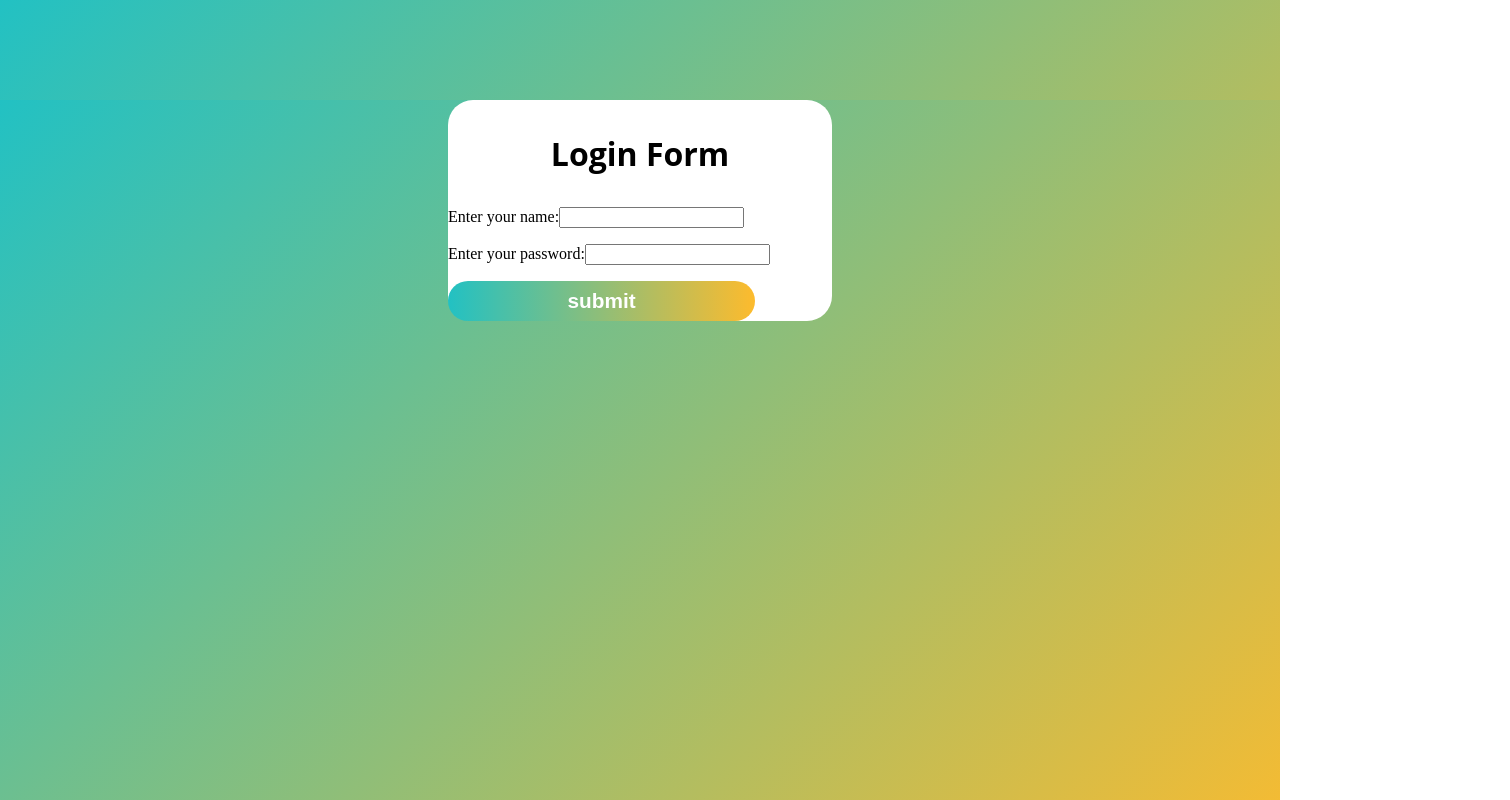
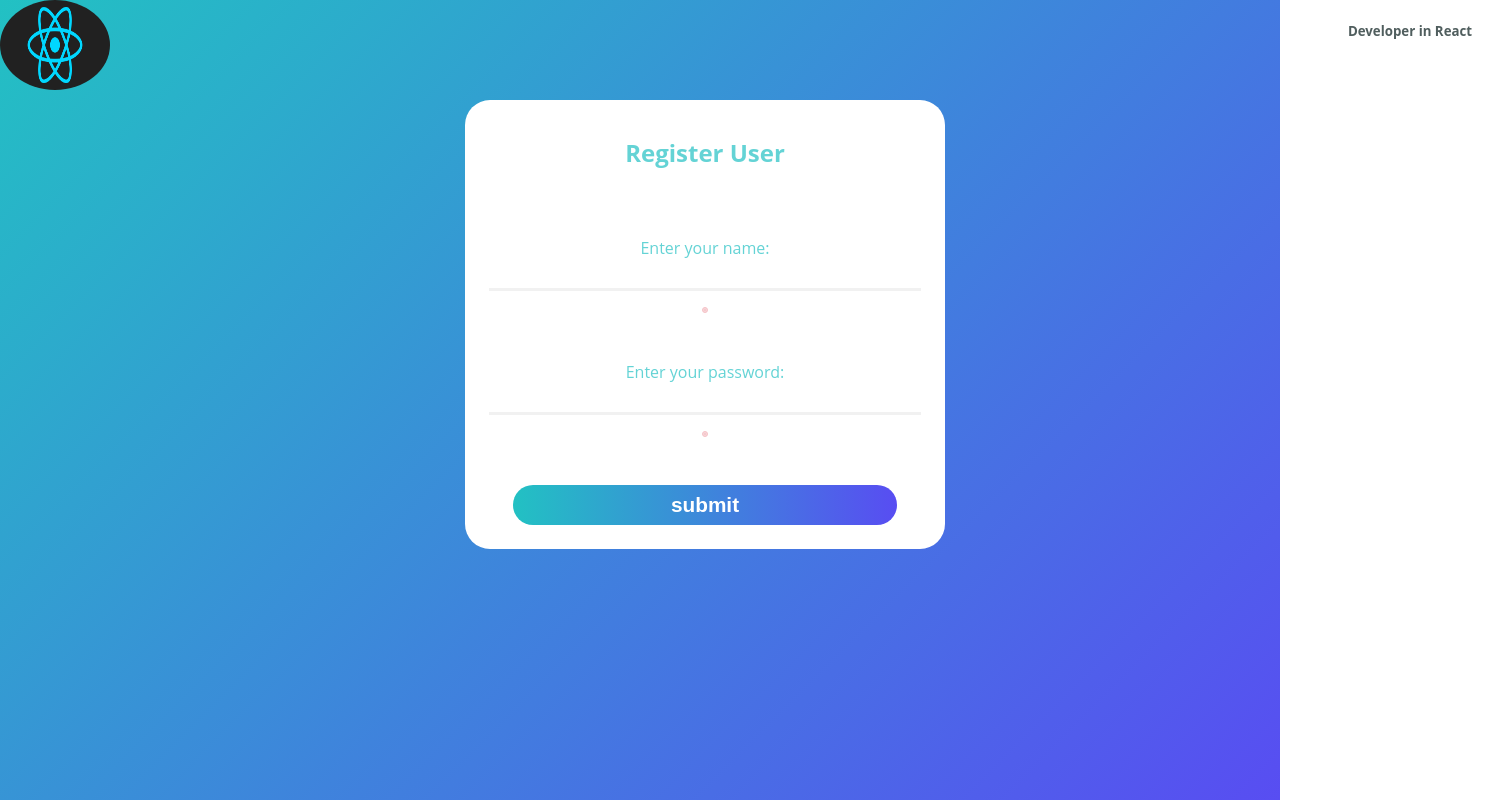
Before and after one commit to pashitox/login-react, a React (Create React App) app: page / in a window 1280 px wide. Shown: the top 800 px of the page, 1510 px wide, since content can reach past the window. Built offline with nearby package versions, Linux system fonts and the light colour scheme.

Commit message:
terminado css

```diff
--- a/src/form-input.js
+++ b/src/form-input.js
@@ -1,6 +1,9 @@
 
 import  React from "react";
 import './from.css';
+import logo from './logo.gif'
+
+
 
 
 export default class Login extends React.Component {
@@ -127,55 +130,60 @@ export default class Login extends React.Component {
            //  e.preventDefault();
             }
           }
-
+         //<button onClick={()=>this.handleDelete(i)}>x</button>
+          //<button onClick={()=>this.handleDelete(i)}>x</button>
   render() {
      const errorsn = this.state.errorsn;
      const errorsp = this.state.errorsp;
     const listerros = errorsn.map((errors,i) =>
-      <div>
-      <li key={i}>{errors}
-      <button onClick={()=>this.handleDelete(i)}>x</button>
-       </li> </div> );
+
+
+      <li key={i}>{errors}</li> );
 
     const listerrop = errorsp.map((errors,i) =>
+
     <div>
-    <li key={i}>{errors}
-   <button onClick={()=>this.handleDelete(i)}>x</button>
-     </li> </div> );
+    <li key={i}>{errors}</li></div> );
 
      console.log(listerros);
     return (
 
+
+      <div className="container">
+        <img src={logo} alt="loading..." />
      <div className='App'>
-     <h2 className="title">Login Form</h2>
+     <div className="title">
+       <h2>Register User</h2>
+     </div>
       <form className="form" onSubmit={this.handleSubmit}>
-     <div>
-     <label>Enter your name:
+     <div className="row imput">
+     <label  className="label">Enter your name: </label>
       <input
         id="name"
         type="text"
         name="name"
         value={this.state.name}
         onChange={this.handleChange} />
-      </label>
-      </div>
+          <div className="error">{listerros}</div>
+           </div>
 
-       <ul>{listerros}</ul>
-       <div>
-      <label>Enter your password:
+       <div className="row imput">
+      <label className="label">Enter your password: </label>
         <input
         id="password"
         type="password"
         name="password"
         value={this.state.password}
         onChange={this.handleChange} />
-      </label>
+       <div className="error">{listerrop}</div>
         </div>
-      <ul>{listerrop}</ul>
-      <div>
-        <button className="button" disabled={!this.state.name || !this.state.password } type="submit">submit</button>
+        <div className="button" >
+        <button className="styles" disabled={!this.state.name || !this.state.password } type="submit">submit</button>
       </div>
+
     </form>
     </div>
+     <h5 className="Developer"> Developer in React </h5>
+     </div>
   );
 } }
--- a/src/from.css
+++ b/src/from.css
@@ -1,10 +1,10 @@
 
 .App {
-    max-width: 500px;
-    min-width: 300px;
-    max-height: 700px;
-    width: 30%;
-    height: 60%;
+    max-width: 600px;
+    min-width: 400px;
+    max-height: 800px;
+    width: 40%;
+    height: 70%;
     margin: 100px auto;
     background-color: #FFFFFF;
     border-radius: 25px;
@@ -14,11 +14,59 @@
  .title {
   text-align: center;
   font-family: 'open sans', sans-serif;
-  padding: 2rem 0;
+  padding: 1rem;
   margin: 0;
-  font-size: 2rem;}
+  color: rgba(34,193,195,0.7);
+}
 
-.button  {
+
+    .row{
+      display: flex;
+      flex-direction: column;
+      align-items: center;
+      padding-top: 2rem;
+      padding-bottom: 1srem;
+      max-width: 100%;
+
+    }
+
+    .row input{
+      width: 90%;
+      box-sizing: border-box;
+      border: none;
+      font-size: 1.3rem;
+      padding-left: 1.5rem;
+      padding-bottom: 1.5rem;
+      padding: 0rem;
+      box-shadow: inset 0px -3px 0px 0px rgba(187,187,187,0.2);
+      transition: box-shadow 0.2s ease-in;
+    }
+
+    .row input:focus{
+       box-shadow: inset 0px -3px 0px 0px rgba(34,193,195,0.7);
+       outline: none;
+    }
+
+    .row input::-webkit-input-placeholder{
+      opacity: 1;
+      transition: opacity 0.25s ease-out;
+    }
+
+    .row input:hover::-webkit-input-placeholder,
+    .row input:focus::-webkit-input-placeholder{
+      opacity: 0;
+    }
+
+    .label{
+      display: flex;
+      flex-direction: column;
+
+      padding-bottom: 0.5rem;
+      color: rgba(34,193,195,0.7);
+      font-family: 'open sans', sans-serif;
+    }
+
+    .styles {
       border-radius: 25px;
       width: 80%;
       height: 40px;
@@ -26,60 +74,68 @@
       color: white;
       font-weight: 700;
       background: rgb(34,193,195);
-    background: linear-gradient(90deg, rgba(34,193,195,1) 0%,     rgba(253,187,45,1) 100%);
+      background: linear-gradient(90deg, rgba(34,193,195,1) 0%,     rgba(88, 77, 242) 100%);
       border: 0px;
       cursor: pointer;
-    transition: opacity 0.25s ease-out; }
+      transition: opacity 0.25s ease-out;
+    }
 
 
-/*/
-/*input[type=text], input[type=password] */
-/*  width: 100%*/
-/*  padding: 12px 20px*/
-/*  margin: 8px 0*/
-/*  display: inline-block*/
-/*  border: 1px solid #ccc*/
-/*  box-sizing: border-box*/
-/**/
-/*/
+      .button{
 
-/**/
-/*/
-/*button:hover */
-/*  opacity: 0.8*/
-/**/
-/*/
-/*.cancelbtn */
-/*  width: auto*/
-/*  padding: 10px 18px*/
-/*  background-color: #f44336*/
-/**/
-/*/
-/*.imgcontainer */
-/*  text-align: center*/
-/*  margin: 24px 0 12px 0*/
-/**/
-/*/
-/*img.avatar */
-/*  width: 40%*/
-/*  border-radius: 50%*/
-/**/
-/*/
-/*.container */
-/*  padding: 16px*/
-/**/
-/*/
-/*span.psw */
-/*  float: right*/
-/*  padding-top: 16px*/
-/**/
-/*/
-/* Change styles for span and cancel button on extra s*/
-/*@media screen and (max-width: 300px) */
-/*  span.psw */
-/*     display: block*/
-/*     float: none*/
-/*  */
-/*  .cancelbtn */
-/*     width: 100%*/
-/*  */
+        display: flex;
+        flex-direction: column;
+        align-items: center;
+        box-sizing: border-box;
+      border: none;
+      font-size: 1.3rem;
+      padding-left: 0rem;
+      padding-right: 0rem;
+      padding-top: 2rem;
+      padding-bottom: 1rem;
+
+
+
+
+      }
+      .Developer {
+
+        display: flex;
+        flex-direction: column;
+        align-items: center;
+        color: rgba(5, 25, 26, 0.7);
+        padding: 0rem;
+        font-family: 'open sans', sans-serif;
+      }
+
+
+      .error {
+        color: #842029;
+        background-color: #f8d7da;
+        border-color: #f5c2c7;
+        border-style: double;
+        text-align: center;
+        flex-direction: column;
+        margin: 1em;
+        align-items: center;
+        font-family: 'open sans', sans-serif;
+        border-radius: 25px;
+      }
+
+      img {
+
+        vertical-align: left;
+        width: 110px;
+        height: 90px;
+        border-radius: 50%;
+        padding-top: 0rem;
+        padding-bottom: 0rem;
+      }
+
+
+      .container {
+        display: grid;
+        grid-template-columns: 100px 1200px 200px;
+        grid-gap: 5px;
+        padding: 0px;
+      }
--- a/src/index.css
+++ b/src/index.css
@@ -1,8 +1,14 @@
-body, html{
+ html{
   background: rgb(34,193,195);
-  background: linear-gradient(135deg, rgba(34,193,195,1) 0%,     rgba(253,187,45,1) 100%);
+  background: linear-gradient(135deg, rgba(34,193,195,1) 0%,     rgb(88, 77, 242) 100%);
   font-family: "work sans";
   background-repeat: no-repeat;
   height:100%;
   margin: 0;
 }
+
+body {
+
+  margin: 0px;
+padding: 0px;
+}
```
Also changed, not shown: src/logo.gif (added), src/logo192.png (renamed from public/logo192.png). Lines whose indentation alone changed are shown as unchanged.
